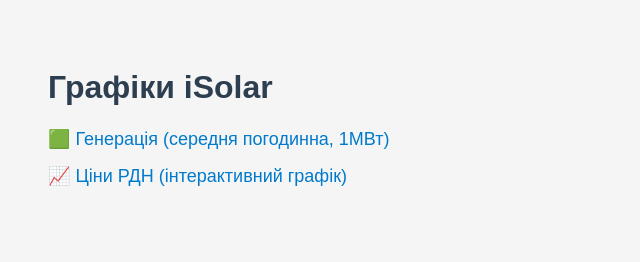
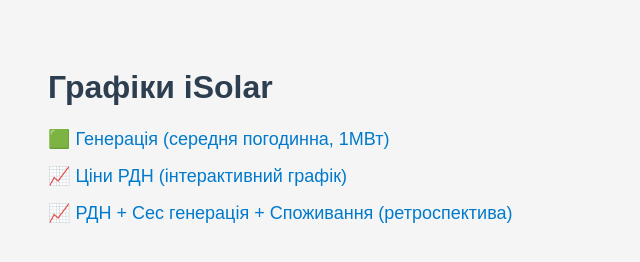
Before and after one commit to mishyta/iSolar-common, a plain HTML site: page index.html in a window 1280 px wide. Shown: the whole page, without its empty margins (0-640 px from the left). Drawn offline with Linux system fonts and the light colour scheme.

Commit message:
Update index.html

```diff
--- a/index.html
+++ b/index.html
@@ -45,6 +45,12 @@
         📈 Ціни РДН (інтерактивний графік)
       </a>
     </li>
+<li>
+      <a href="RDN-SOLAR-CONSUME.html" target="_blank">
+        📈 РДН + Сес генерація + Споживання (ретроспектива)
+      </a>
+    </li>
+
   </ul>
 </body>
 </html>
```
